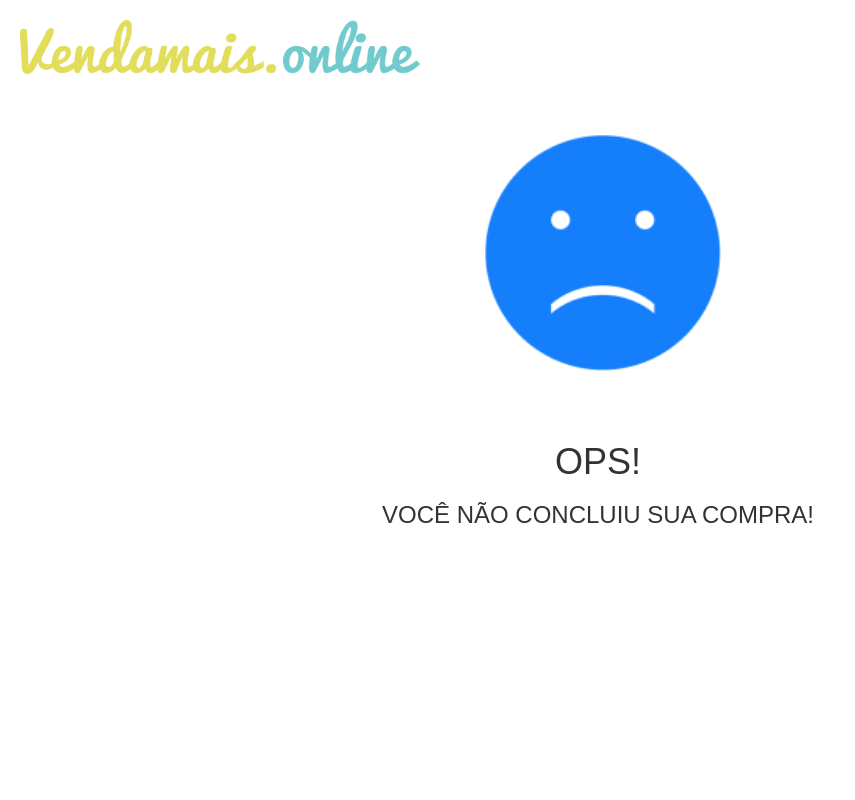
After one commit to brunogeronimo/mercadolivre-gama, a PHP site: page /fail_sale.html in a window 1280 px wide. The commit adds this page. Shown: the whole page, without its empty margins (0-855 px from the left). Run offline with PHP 8.4, Linux system fonts and the light colour scheme.

Commit message:
Adicionadas paginas sucesso-fracasso compra

```diff
--- /dev/null
+++ b/fail_sale.html
@@ -0,0 +1,39 @@
+<!DOCTYPE html>
+<html>
+<head>
+  <meta charset="utf-8">
+  <!-- Latest compiled and minified CSS -->
+  <link rel="stylesheet" href="https://maxcdn.bootstrapcdn.com/bootstrap/3.3.7/css/bootstrap.min.css" integrity="sha384-BVYiiSIFeK1dGmJRAkycuHAHRg32OmUcww7on3RYdg4Va+PmSTsz/K68vbdEjh4u" crossorigin="anonymous">
+  <!-- JQuery 2.x min -->
+  <script src="https://code.jquery.com/jquery-2.2.4.min.js" integrity="sha256-BbhdlvQf/xTY9gja0Dq3HiwQF8LaCRTXxZKRutelT44=" crossorigin="anonymous"></script>
+  <!-- Latest compiled and minified JavaScript -->
+  <script src="https://maxcdn.bootstrapcdn.com/bootstrap/3.3.7/js/bootstrap.min.js" integrity="sha384-Tc5IQib027qvyjSMfHjOMaLkfuWVxZxUPnCJA7l2mCWNIpG9mGCD8wGNIcPD7Txa" crossorigin="anonymous"></script>
+  <!--  Font Awesome Icons-->
+  <link rel="stylesheet" href="https://cdnjs.cloudflare.com/ajax/libs/font-awesome/4.7.0/css/font-awesome.min.css">
+  <!-- My own stylesheets -->
+  <meta name="viewport" content="width=device-width, initial-scale=1">
+  <link rel="stylesheet" type="text/css" href="style.css">
+  <title>VendaMaisOnline.com</title>
+</head>
+<body>
+  <header class="container-fluid main-content" >
+        <img class="img-status" src="logo.png" alt="">
+  </header>
+  <main>
+        <div class="container meio">
+          <div class="row">
+            <div class="services">
+              <div class="thumbnail">
+                <img src="failed-icon.png" />
+              </div>
+              <div class="col-lg-12 col-sm-12 col-xs-12">
+                <h1>Ops!</h1>
+                <h3>Você não concluiu sua compra!</h3>
+            </div>
+          </div>
+        </div>
+    </div>
+
+  </main>
+</body>
+</html>
--- a/style.css
+++ b/style.css
@@ -29,7 +29,7 @@ body h1, h2, h3, h4, h5, h6{
   margin: 17% auto;
 }
 
-.meio h1{
+.meio h1, h3{
   text-align: center;
 }
 
@@ -60,3 +60,12 @@ footer {
     margin-right: 0em;
   }
 }
+/*Status Page Style*/
+.img-status {
+  float: left;
+  width: 400px;
+  margin: 20px;
+}
+.thumbnail img {
+  width: 300px;
+}
```
Also changed, not shown: success_sale.html (added, +39 -0 lines), failed-icon.png (added), success-icon.png (added).
